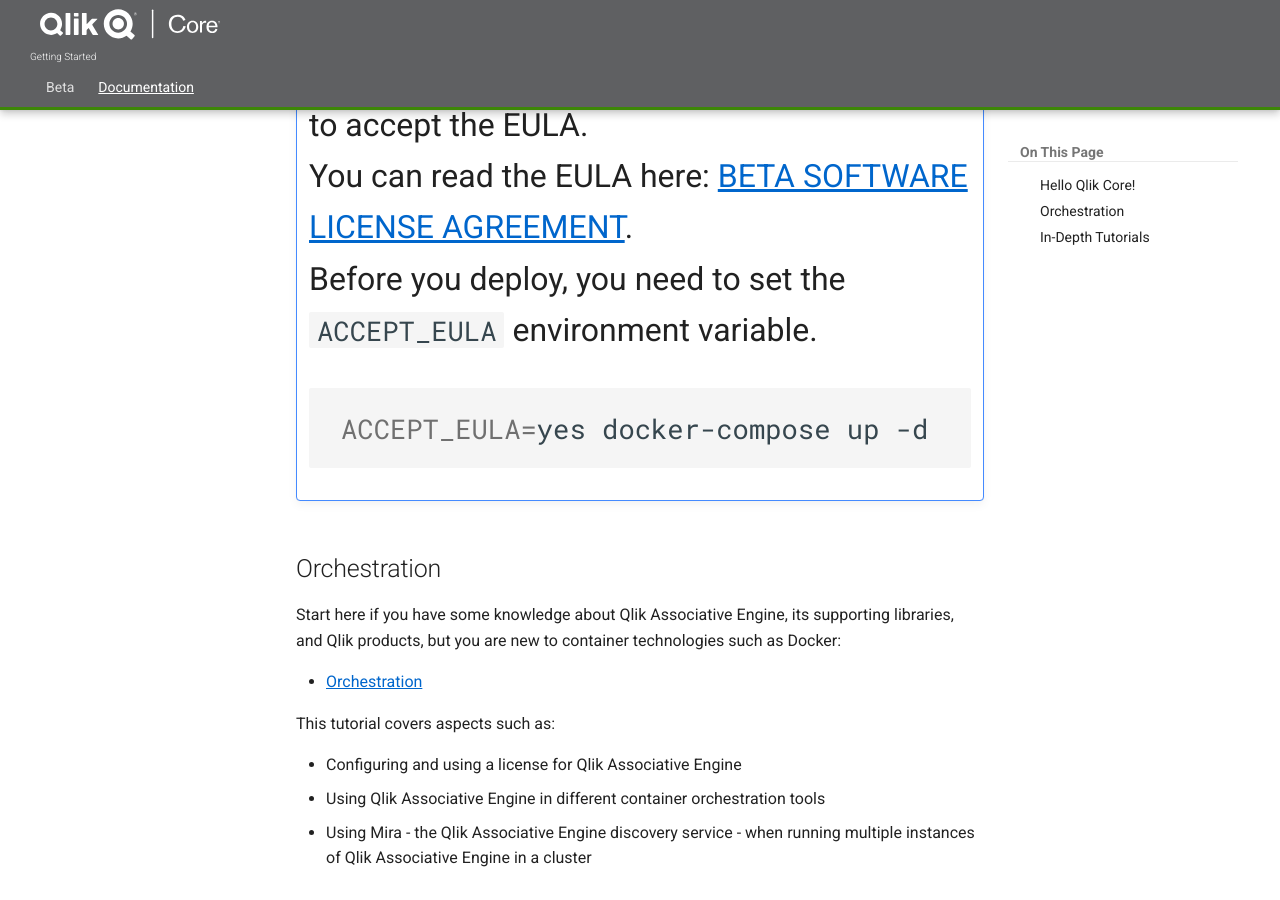
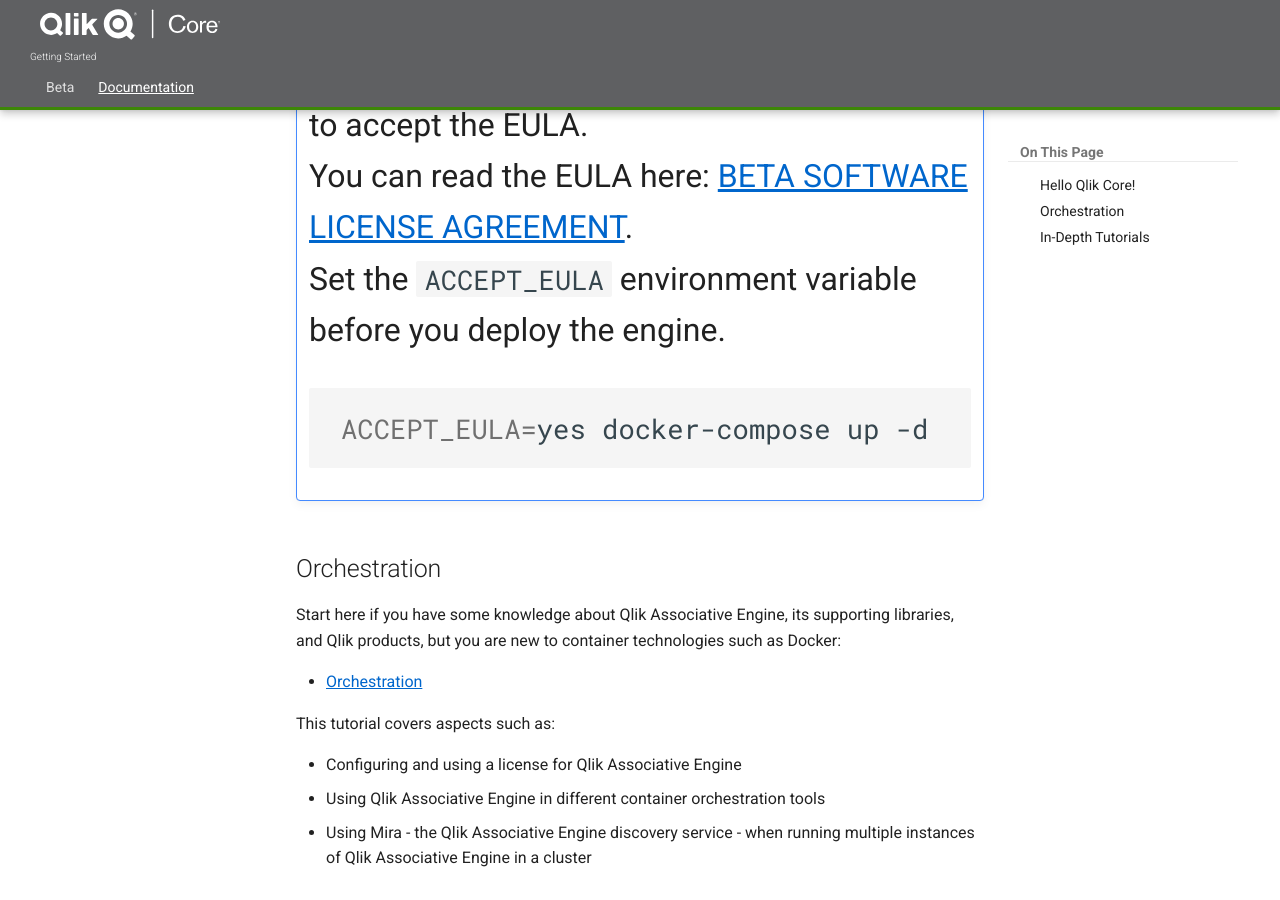
Before and after one commit to qlik-oss/core-website, an MkDocs documentation site: the page built from docs/docs/getting-started.md, in a window 1280 px wide and 900 px high, scrolled down 864 px. Built offline with MkDocs 1.6.1 and Material for MkDocs 9.7.7, drawn with Linux system fonts in a browser that asks for light colours; old or Windows-style settings are respelled for this version of MkDocs.

Commit message:
fixed message

````diff
--- a/docs/docs/getting-started.md
+++ b/docs/docs/getting-started.md
@@ -12,7 +12,8 @@
 Start here if you are new to Qlik products and Qlik Associative Engine.
 
 The first set of examples introduce basic operations and usage of the Qlik Associative Engine. Think of
-it as the "Hello World" of the engine and the next steps after that. The Hello Qlik Core examples are divided into three separate parts:
+it as the "Hello World" of the engine and the next steps after that.
+The Hello Qlik Core examples are divided into three separate parts:
 
 - [Hello Engine](./tutorials/hello-engine.md) - Running Qlik Associative Engine as a Docker container and using
     [enigma.js](https://github.com/qlik-oss/enigma.js/) to communicate with it.
@@ -22,7 +23,9 @@
 
 !!! Note
     Before you can run these examples, you need to accept the EULA.</br>
-    You can read the EULA here: [BETA SOFTWARE LICENSE AGREEMENT](https://ca.qliktive.com/docs/master/beta/).</br>Before you deploy, you need to set the `ACCEPT_EULA` environment variable.</br>
+    You can read the EULA here:
+    [BETA SOFTWARE LICENSE AGREEMENT](https://ca.qliktive.com/docs/master/beta/).
+    </br>Set the `ACCEPT_EULA` environment variable before you deploy the engine.</br>
     ```bash
     ACCEPT_EULA=yes docker-compose up -d
     ```
````
